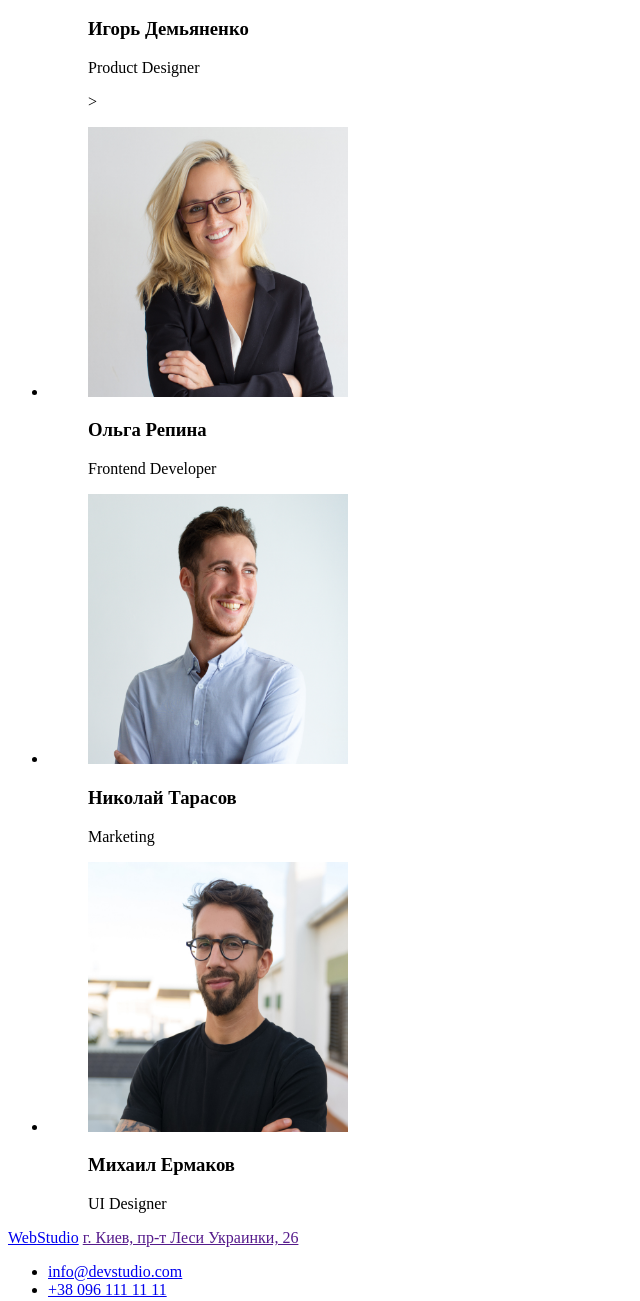
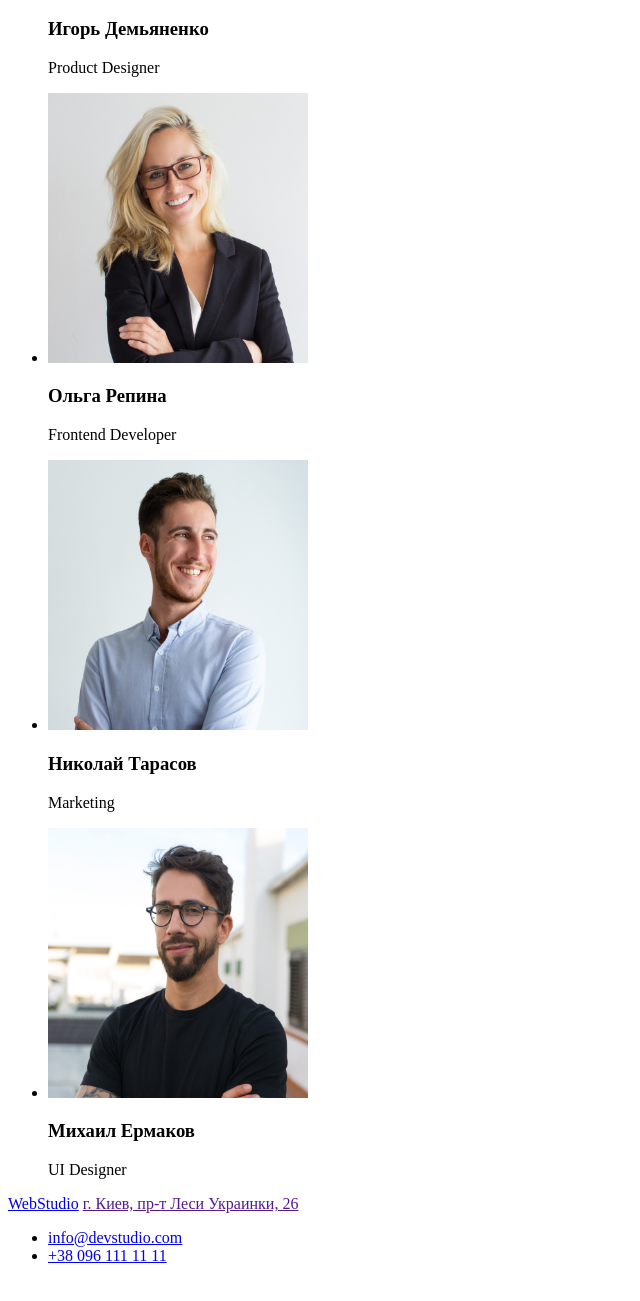
Before and after one commit to KMyroslav/goit-markup-hw-01, a plain HTML site: page index.html in a window 1280 px wide. Shown: the part 2100-3401 px from the top of the page, without its empty margins (0-640 px from the left). Drawn offline with Linux system fonts and the light colour scheme.

Commit message:
Removed figures from our team

```diff
--- a/index.html
+++ b/index.html
@@ -63,40 +63,25 @@
             <h2>Наша команда</h2>
                 <ul>
                     <li>
-                        <figure>
                         <img src="./img/crew1.jpg" alt="Игорь Демьяненко" height="270" width="260">
-                            <figcaption>
                             <h3>Игорь Демьяненко</h3>
-                                <p lang="en">Product Designer</p>>
-                            </figcaption>
-                        </figure>
+                            <p lang="en">Product Designer</p>
                     </li>
                     <li>
-                        <figure>
                         <img src="./img/crew2.jpg" alt="Ольга Репина" height="270" width="260">
-                            <figcaption>
                             <h3>Ольга Репина</h3>
                             <p lang="en">Frontend Developer</p>
-                            </figcaption>
-                        </figure>
                     </li>
                     <li>
-                        <figure>
                         <img src="./img/crew3.jpg" alt="Николай Тарасов" height="270" width="260">
-                            <figcaption>
                             <h3>Николай Тарасов</h3>
                             <p lang="en">Marketing</p>
-                            </figcaption>
-                        </figure>
                     </li>
                     <li>
-                        <figure>
                         <img src="./img/crew4.jpg" alt="Михаил Ермаков" height="270" width="260">
-                            <figcaption>
                             <h3>Михаил Ермаков</h3>
                             <p lang="en">UI Designer</p>
-                            </figcaption>
-                        </figure>
+
                     </li>
                 </ul>
         </article>
```
Lines whose indentation alone changed are shown as unchanged.
